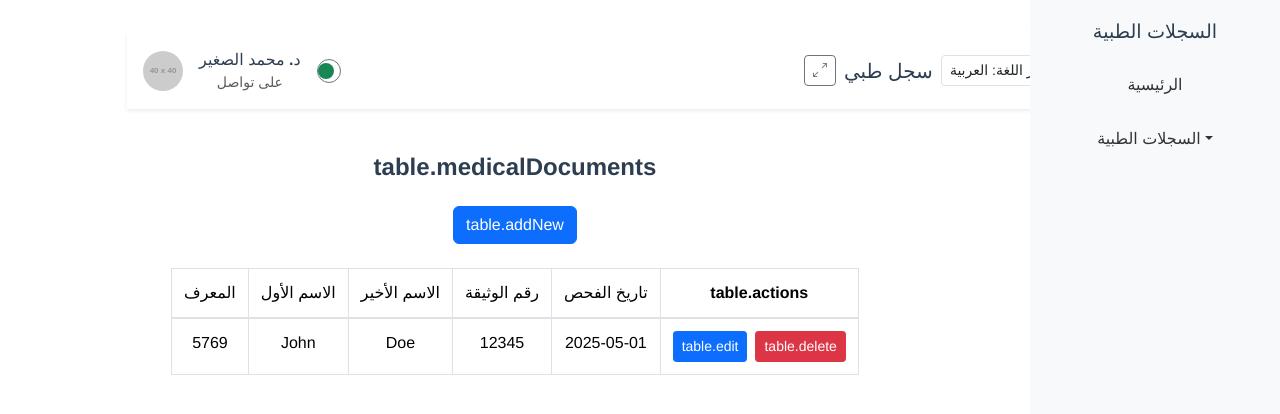
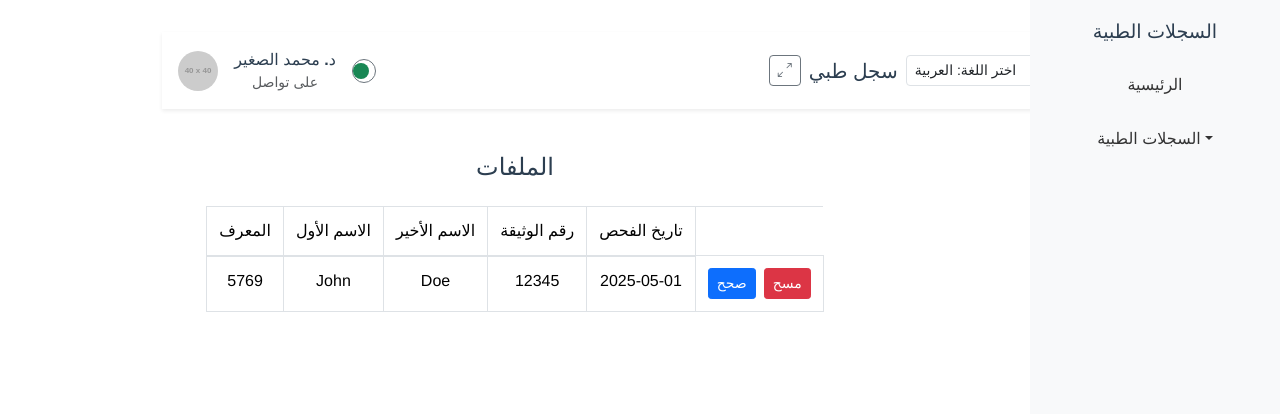
Before and after one commit to Mahdi1993Belhaid/doctor-lib, a Vue app: page /display-cases in a window 1280 px wide. Shown: the top 414 px of the page. Built offline with nearby package versions, Linux system fonts and the light colour scheme.

Commit message:
refactor code

```diff
--- a/src/components/MedicalDocumentTable.vue
+++ b/src/components/MedicalDocumentTable.vue
@@ -2,12 +2,7 @@
     <div class="p-4">
       <h2 class="h4 fw-bold mb-4">{{ $t('table.medicalDocuments') }}</h2>
 
-      <!-- Button to Add New Document -->
-      <div class="mb-4">
-        <router-link to="/add-new-case" class="btn btn-primary">
-          {{ $t('table.addNew') }}
-        </router-link>
-      </div>
+
 
       <!-- Loading Spinner -->
       <div v-if="isLoading" class="text-center">
@@ -26,7 +21,7 @@
               <th>{{ $t('form.lastName') }}</th>
               <th>{{ $t('form.documentNumber') }}</th>
               <th>{{ $t('form.examinationDate') }}</th>
-              <th>{{ $t('table.actions') }}</th>
+
             </tr>
           </thead>
           <tbody>
--- a/src/i18n/locales/ar.json
+++ b/src/i18n/locales/ar.json
@@ -13,7 +13,10 @@
     "id": "المعرف",
     "firstName": "الاسم الأول",
     "lastName": "اسم العائلة",
-    "examinationDate": "تاريخ الفحص"
+    "examinationDate": "تاريخ الفحص",
+    "edit":"صحح",
+    "delete":"مسح",
+    "medicalDocuments":"الملفات"
   },
     "header": {
       "userName": "د. محمد الصغير",
```
